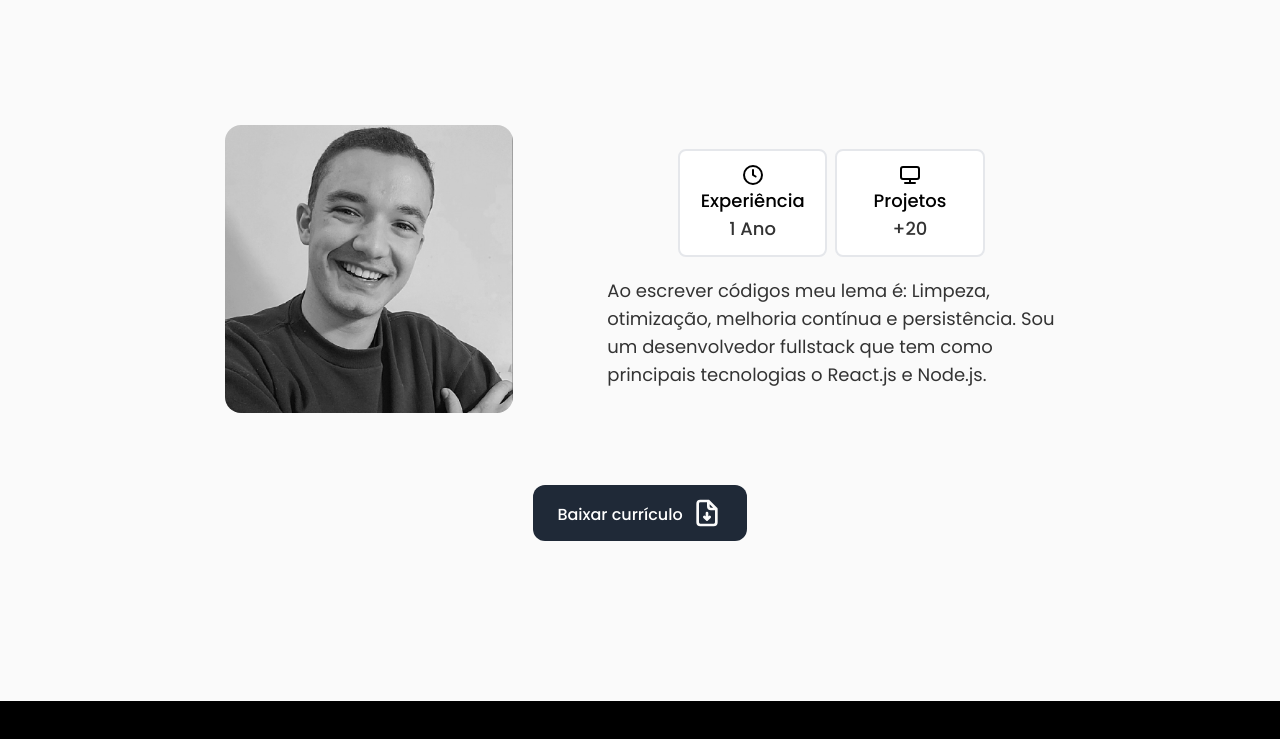
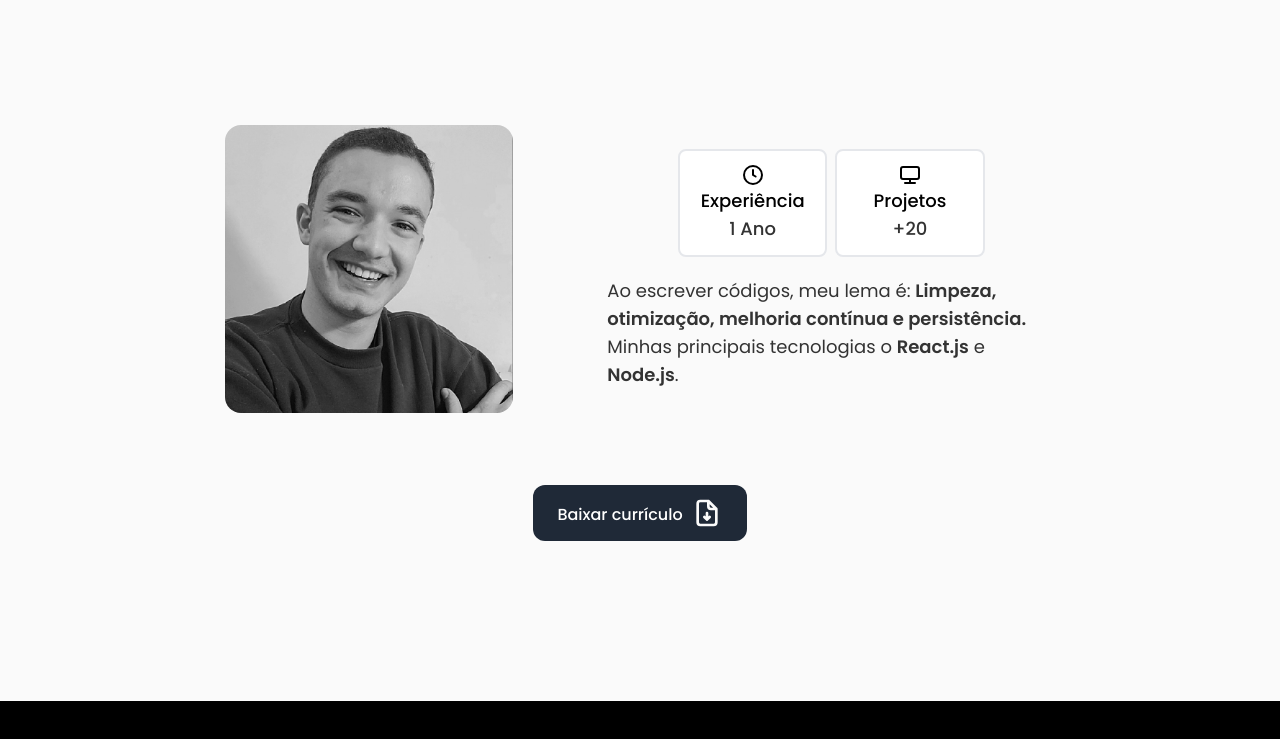
Before and after one commit to pguilhermef/pguilherme-portfolio, a Next.js app: page / in a window 1280 px wide. Shown: the part 899-1638 px from the top of the page. Built offline with nearby package versions, Linux system fonts and the light colour scheme.

Commit message:
feat: Ao clicar em baixar currículo, agora é disparado um alert

```diff
--- a/components/AboutMe.js
+++ b/components/AboutMe.js
@@ -8,7 +8,6 @@ import desktop from '../public/about_me_infos/desktop.svg';
 const myInfo = {
   name: 'Paulo Guilherme',
   profession: 'Desenvolvedor Web Fullstack',
-  aboutMe: 'Ao escrever códigos meu lema é: Limpeza, otimização, melhoria contínua e persistência. Sou um desenvolvedor fullstack que tem como principais tecnologias o React.js e Node.js.',
   infosInSquares: [
     {
       icon: clock,
@@ -23,6 +22,10 @@ const myInfo = {
   ],
   photo: myPhoto,
 }
+
+const handleDownload = () => {
+  return window.alert('O currículo está sendo reconstruído. Portanto, está indisponível no momento.')
+};
 
 function AboutMe() {
   return (
@@ -53,8 +56,8 @@ function AboutMe() {
               })}
             </div>
             <div className='flex flex-col mt-5 text-portfolio-gray max-w-md'>
-              <p className="text-left break-words flex justify-start">
-                {myInfo.aboutMe}
+              <p className="text-left break-words">
+                Ao escrever códigos, meu lema é: <strong>Limpeza, otimização, melhoria contínua e persistência.</strong> Minhas principais tecnologias o <strong>React.js</strong> e <strong>Node.js</strong>.
               </p>
             </div>
           </div>
@@ -62,7 +65,9 @@ function AboutMe() {
       </div>
 
       {/* Download Curriculo */}
-      <div className={`flex justify-center items-center mt-8 lg:mt-8 lg:my-24 px-6 py-3 bg-gray-800 rounded-xl`}>
+      <div
+      onClick={handleDownload}
+      className={`flex justify-center items-center mt-8 lg:mt-8 lg:my-24 px-6 py-3 bg-gray-800 rounded-xl hover:bg-gray-700`}>
         <span className='mt-1 font-medium text-white'>Baixar currículo</span>
         <div className='ml-2 w-8'>
           <svg xmlns="http://www.w3.org/2000/svg" viewBox="0 0 24 24">
```
